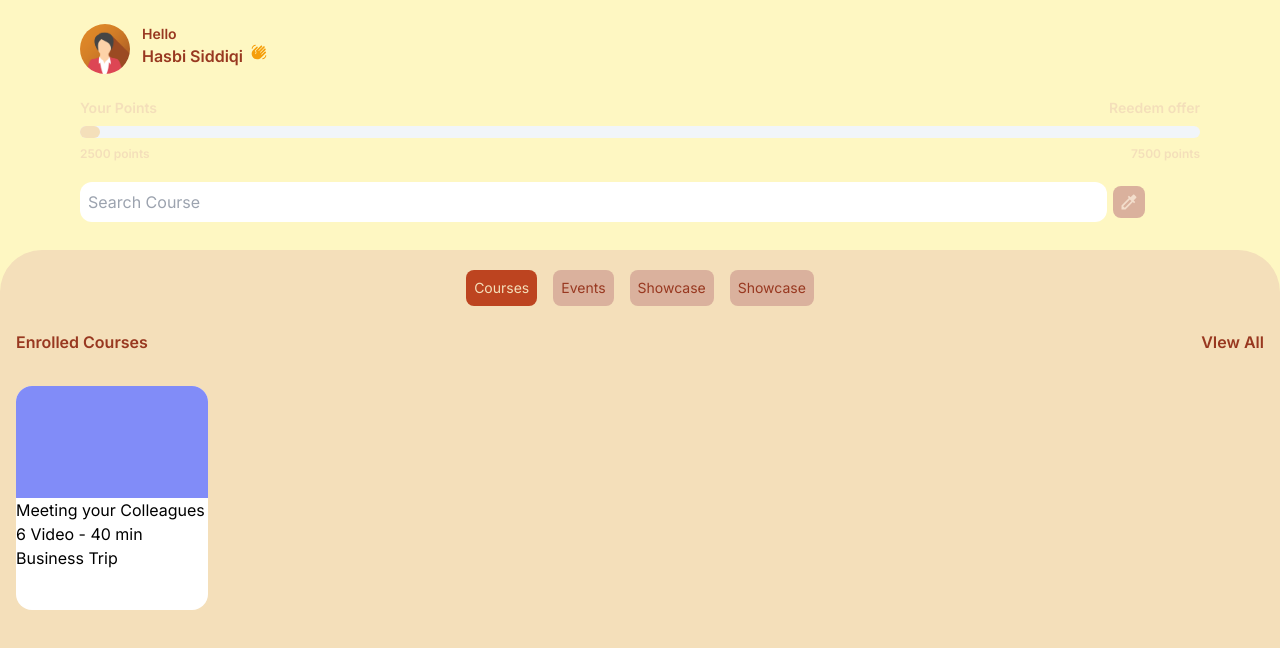
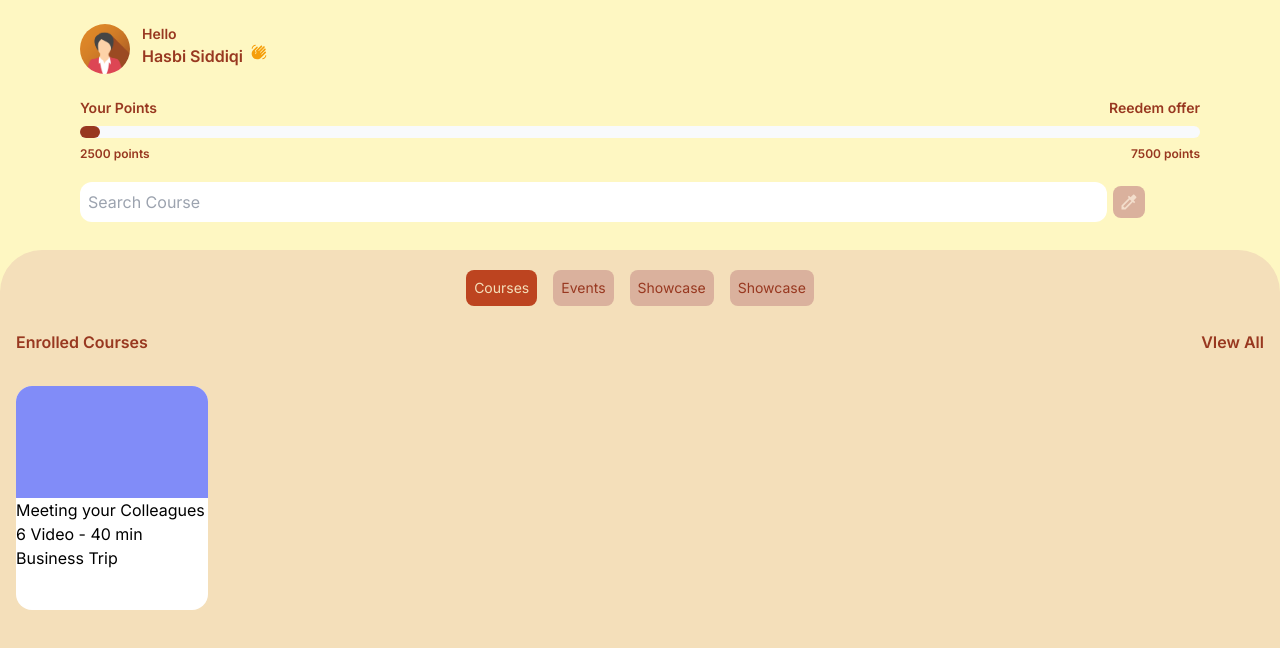
Before and after one commit to hsbysddq/folklorism, a Next.js app: page / in a window 1280 px wide. Shown: the top 648 px of the page. Built offline with nearby package versions, Linux system fonts and the light colour scheme.

Commit message:
Edit progress

```diff
--- a/app/components/ProgressPoint.tsx
+++ b/app/components/ProgressPoint.tsx
@@ -3,16 +3,16 @@ import React from "react"
 const ProgressPoint = () => {
   return (
     <div>
-      <div className="flex justify-between text-sm font-semibold pb-2 text-[#F4DFBA]">
+      <div className="flex justify-between text-sm font-semibold pb-2 text-[#983820]">
         <p>Your Points</p>
         <p>Reedem offer</p>
       </div>
 
-      <div className="progress-loader bg-slate-100 rounded-lg">
-        <div className="progress w-5 h-3 rounded-lg bg-[#F4DFBA]"></div>
+      <div className="progress-loader bg-slate-50 rounded-lg">
+        <div className="progress w-5 h-3 rounded-lg bg-[#983820]"></div>
       </div>
 
-      <div className="flex justify-between text-xs font-semibold pt-2 text-[#F4DFBA] pb-5">
+      <div className="flex justify-between text-xs font-semibold pt-2 text-[#983820] pb-5">
         <p>2500 points</p>
         <p>7500 points</p>
       </div>
```
